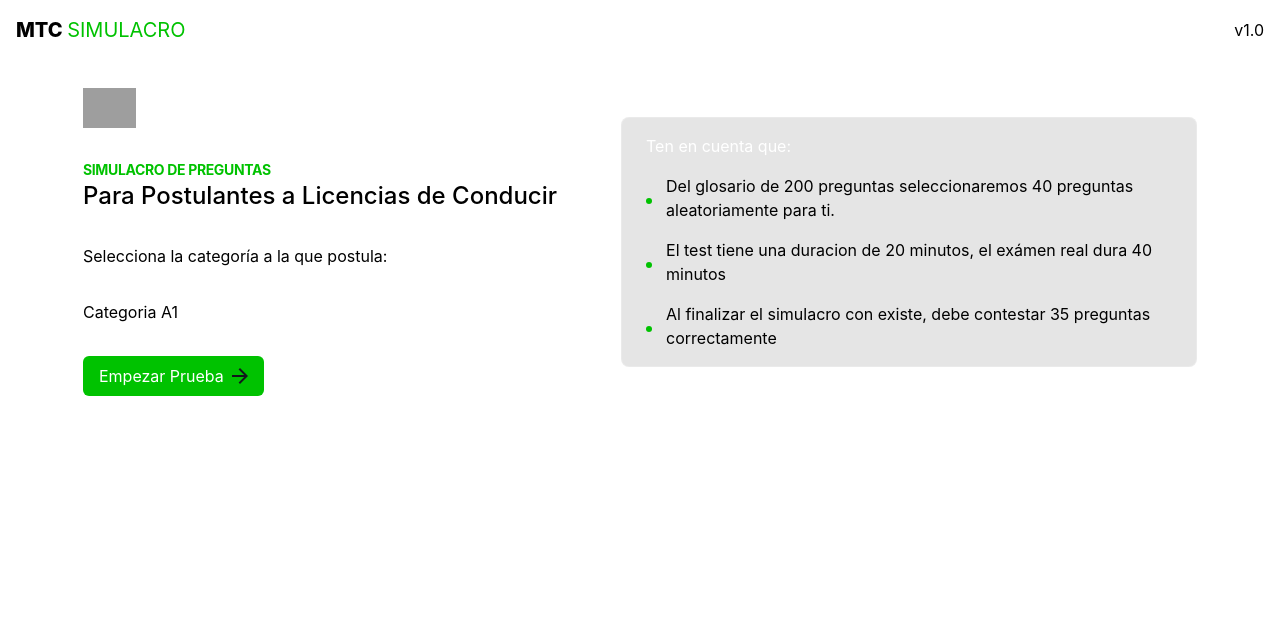
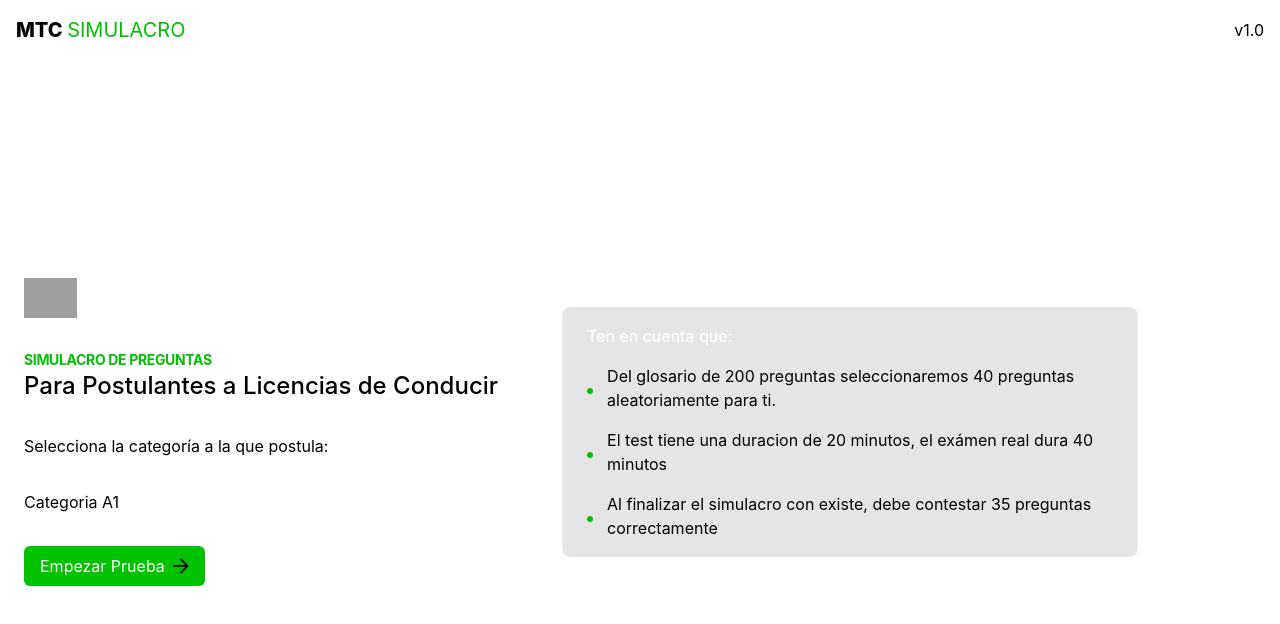
Before and after one commit to yawarpwn/simulacro-manejo-mtc-svelte, a SvelteKit app: page / in a window 1280 px wide. Shown: the top 624 px of the page. Built offline with nearby package versions, Linux system fonts and the light colour scheme; grey boxes are pictures that could not be loaded.

Commit message:
remove unecesary

```diff
--- a/src/routes/+page.svelte
+++ b/src/routes/+page.svelte
@@ -1,15 +1,11 @@
 <script>
-	import { CATEGORIES } from '$lib/constants';
-	import Button from '$lib/components/Button.svelte';
-
-	/**
-	 * @param {Event} event
-	 */
+	import { CATEGORIES } from '$lib/constants'
+	import Button from '$lib/components/Button.svelte'
 </script>
 
-<form class="h-full p-6">
+<form class="flex h-full flex-1 items-center p-6">
 	<!-- Wrapper -->
-	<div class="mx-auto h-full max-w-3xl lg:max-w-7xl">
+	<div class="">
 		<!-- Container -->
 		<div class="flex h-full flex-col gap-8 xl:flex-row xl:items-center xl:justify-center xl:gap-16">
 			<!-- Left -->
```
